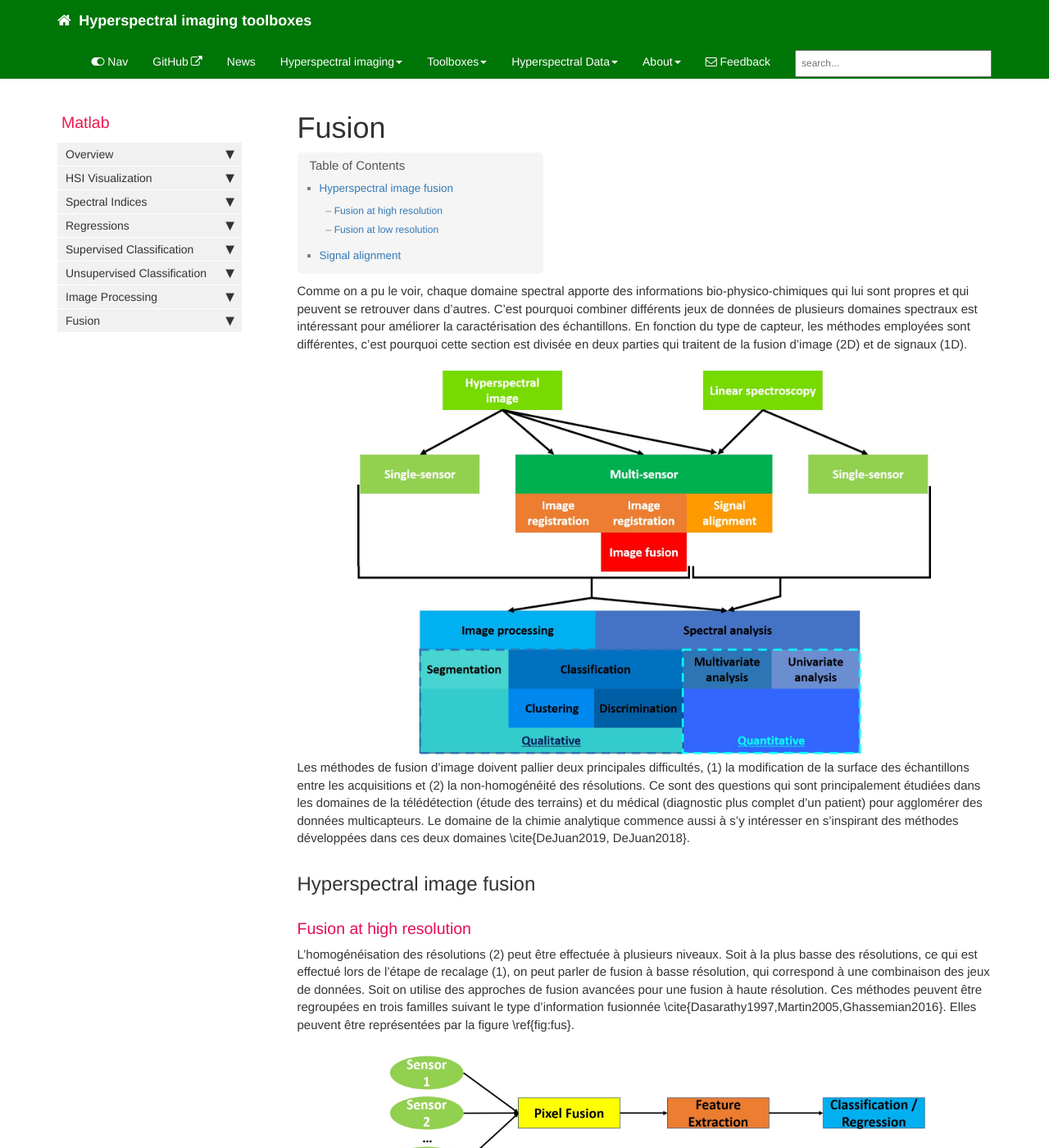
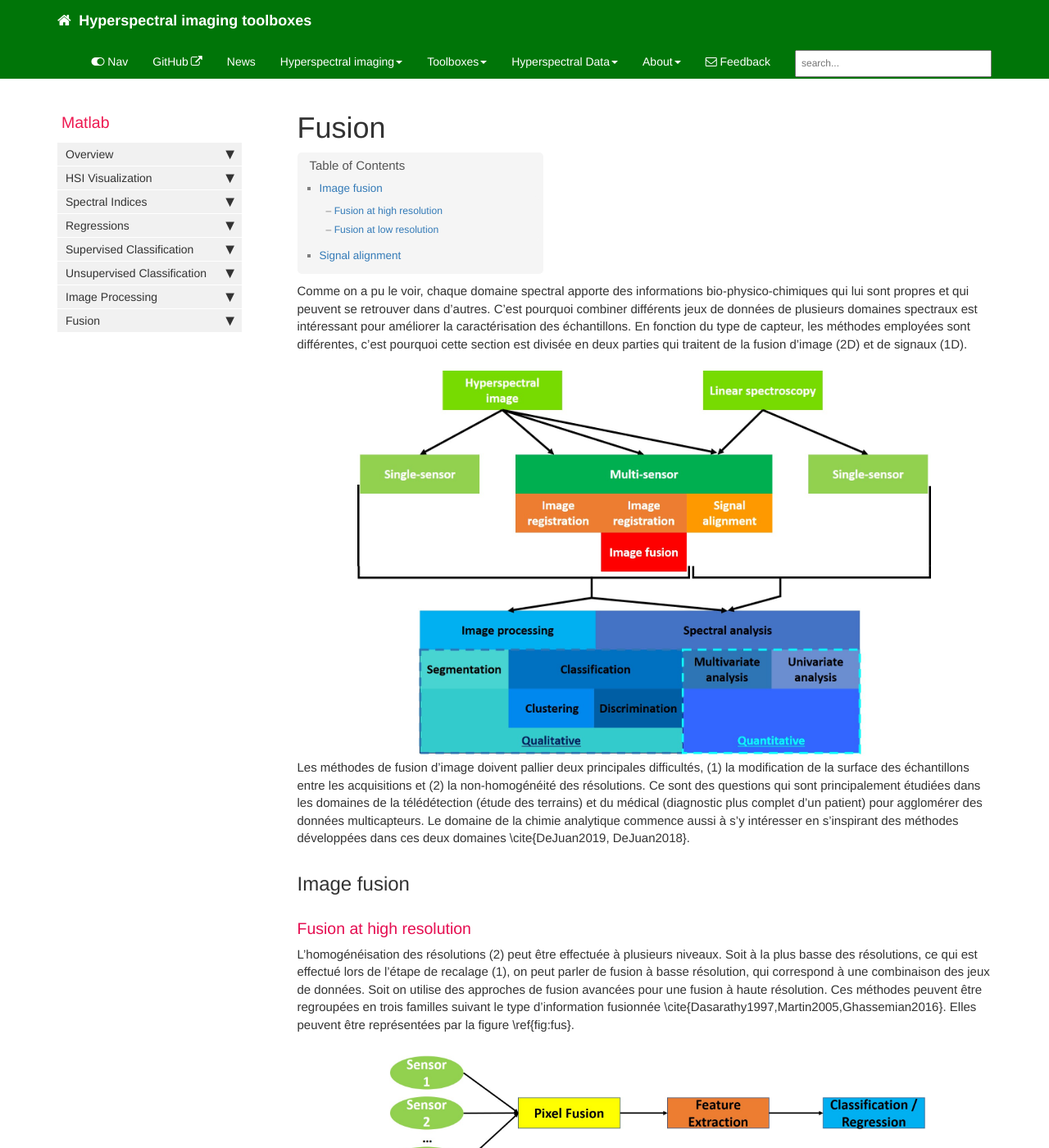
Before and after one commit to JacqKevin/JacqKevin.github.io, a Jekyll site: the page built from pages/Hyperspectral/Fusion.md, in a window 1280 px wide and 1400 px high. Shown: the whole window at 82% size. Built offline with Jekyll 4.4.1, drawn with Linux system fonts in a browser that asks for light colours; comment, search, counter and statistics services are not loaded.

Commit message:
Update Fusion.md

```diff
--- a/pages/Hyperspectral/Fusion.md
+++ b/pages/Hyperspectral/Fusion.md
@@ -13,7 +13,7 @@ Comme on a pu le voir, chaque domaine spectral apporte des informations bio-phys
 
 Les méthodes de fusion d'image doivent pallier deux principales difficultés, (1) la modification de la surface des échantillons entre les acquisitions et (2) la non-homogénéité des résolutions. Ce sont des questions qui sont principalement étudiées dans les domaines de la télédétection (étude des terrains) et du médical (diagnostic plus complet d'un patient) pour agglomérer des données multicapteurs. Le domaine de la chimie analytique commence aussi à s'y intéresser en s'inspirant des méthodes développées dans ces deux domaines \cite{DeJuan2019, DeJuan2018}.
 
-## Hyperspectral image fusion
+## Image fusion
 
 ### Fusion at high resolution
 
```
